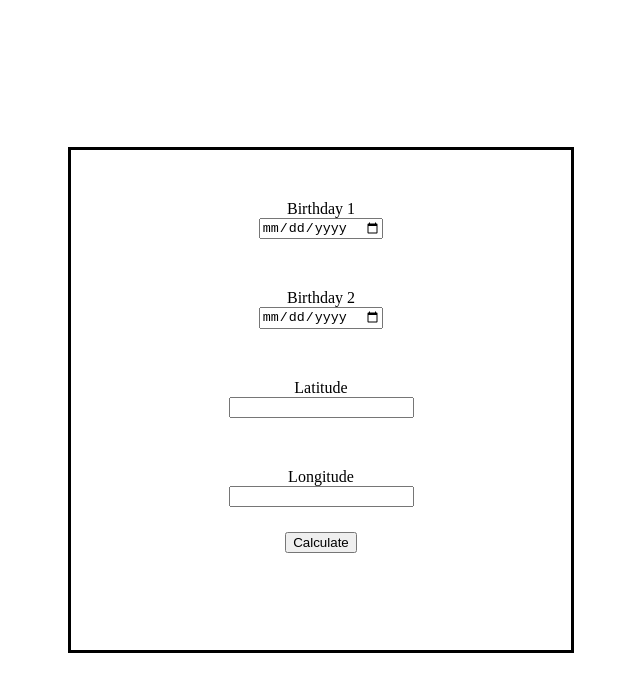
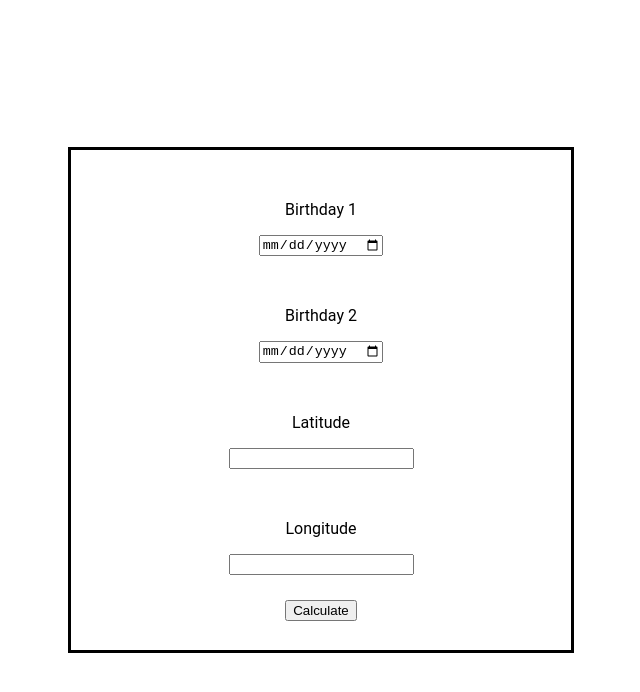
Before and after one commit to AthenaPK/birthday-gps, a plain HTML site: page index.html in a window 1280 px wide. Shown: the whole page, without its empty margins (319-959 px from the left). Drawn offline with Linux system fonts and the light colour scheme.

Commit message:
Style labels

```diff
--- a/index.html
+++ b/index.html
@@ -3,7 +3,7 @@
 	<head>
 		<meta charset="UTF-8">
 		<meta name="viewport" content="width=device-width, initial-scale=1.0">
-		<link rel="stylesheet" type="text/css" href="birthday-gps.css">
+		<link rel="stylesheet" type="text/css" href="stylesheet.css">
 	</head>
 	<body>
 		<div class="container">
--- a/birthday-gps.css
+++ b/stylesheet.css
@@ -26,3 +26,8 @@
   margin: 0 auto;
 
 }
+
+.label{
+  margin-bottom: 1em;
+  font-family: Roboto;
+}
```
Also changed, not shown: 1 other file.
